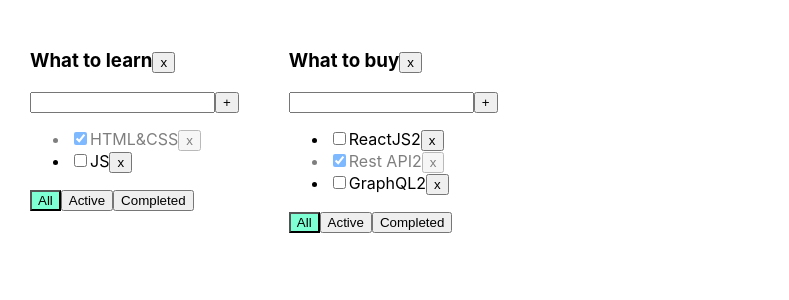
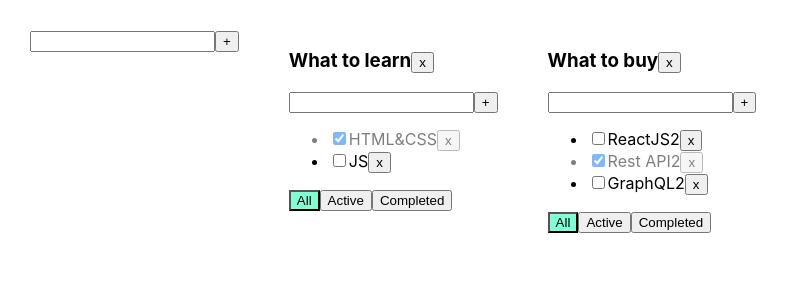
Before and after one commit to katsiarynalashcheuskaya/to-do-list, a React (Create React App) app: page / in a window 1280 px wide. Shown: the top 300 px of the page, without its empty margins (0-789 px from the left). Built offline with nearby package versions, Linux system fonts and the light colour scheme.

Commit message:
lesson 6 was done

```diff
--- a/src/App.tsx
+++ b/src/App.tsx
@@ -2,6 +2,8 @@ import React, {useState} from 'react';
 import './App.css';
 import {Todolist} from './Todolist';
 import {v1} from "uuid";
+import { Input } from './components/Input/Input';
+import { Button } from './components/Button/Button';
 
 export type TodolistsType = {
     id: string,
@@ -26,10 +28,12 @@ function App() {
     let todolistID1=v1();
     let todolistID2=v1();
 
-    const [todolists, setTodolists] = useState<Array<TodolistsType>>([
+    const [todolists, setTodolists] = useState<Array<TodolistsType>>(
+        [
         {id: todolistID1, title: 'What to learn'},
         {id: todolistID2, title: 'What to buy'},
-    ])
+    ]
+    )
 
     const [tasks, setTasks] = useState<TasksStateType>({
         [todolistID1]:{
@@ -80,9 +84,29 @@ function App() {
         setTodolists(todolists.filter(el=>el.id!==todolistID))
         delete tasks[todolistID]
     }
+    function addNewTodolist(title: string){
+        const todolistID = v1()
+        let newTodolist:TodolistsType = {id: todolistID, title: title};
+        setTodolists([...todolists, newTodolist])
+        let newTask: InTasksType ={
+            data:[
+            {id: todolistID, title: 'nuhuhu', isDone: true},
+        ],
+            filter: 'All'}
+
+        setTasks({...tasks, [todolistID]:newTask})
+
+    }
+    function editTask(todolistID: string, taskId: string, newTitle:string){
+            setTasks({...tasks, [todolistID]:{...tasks[todolistID], data:tasks[todolistID].data.map(t=>t.id===taskId ? {...t, title:newTitle} : t)}})
+    }
+    function editTodolist(todolistID: string, newTitle:string){
+        setTodolists(todolists.map(t=>t.id===todolistID ? {...t, title:newTitle} : t))
+    }
 
     return (
         <div className="App">
+            <Input callback={addNewTodolist}/>
             {todolists.map(mapTodolist => {
                 let tasksForTodolist = tasks[mapTodolist.id].data;
                 if (tasks[mapTodolist.id].filter === "Active") {
@@ -102,9 +126,12 @@ function App() {
                         changeFilter={changeFilter}
                         addTask={addTask}
                         changeTaskStatus={changeStatus}
+                        editTask={editTask}
+                        editTodolist={editTodolist}
                         filter={tasks[mapTodolist.id].filter}
                     />
                 )
+
             })}
         </div>
     );
--- a/src/Todolist.tsx
+++ b/src/Todolist.tsx
@@ -1,6 +1,9 @@
 import React, {ChangeEvent, KeyboardEvent, useState} from 'react';
 import {FilterValuesType} from './App';
-import {Button} from "./components/Button";
+import { Button } from './components/Button/Button';
+import { EditableSpan } from './components/EditableSpan/EditableSpan';
+import { Input } from './components/Input/Input';
+
 
 type TaskType = {
     id: string
@@ -16,61 +19,69 @@ type PropsType = {
     changeFilter: (todolistID:string, value: FilterValuesType) => void
     addTask: (todolistID: string, title: string) => void
     changeTaskStatus: (todolistID: string, taskId: string, isDone: boolean) => void
+    editTask: (todolistID: string, taskId: string, newTitle:string)=>void
+    editTodolist: (todolistID: string, newTitle:string)=>void
     removeTodolist: (todolistID: string)=>void
     filter: FilterValuesType
 }
 
 export function Todolist(props: PropsType) {
+    let {todolistID, title, removeTodolist, filter, removeTask, tasks, addTask, changeTaskStatus, changeFilter, editTask, editTodolist} = props
 
-    let [title, setTitle] = useState("")
+    /*let [label, setLabel] = useState("")
     let [error, setError] = useState<string | null>(null)
-
     const addTaskHandler = () => {
-        if (title.trim() !== "") {
-            props.addTask(props.todolistID, title.trim());
-            setTitle("");
+        if (label.trim() !== "") {
+            addTask(todolistID, label.trim());
+            setLabel("");
         } else {
             setError("Title is required");
         }
     }
      const onChangeHandler = (e: ChangeEvent<HTMLInputElement>) => {
-        setTitle(e.currentTarget.value)
+         setLabel(e.currentTarget.value)
      }
      const onKeyPressHandler = (e: KeyboardEvent<HTMLInputElement>) => {
          setError(null);
          if (e.key === 'Enter') {
              addTaskHandler();
          }
+     }*/
+
+    const addTaskHandler=(newTitle:string)=>addTask(todolistID, newTitle)
+    const removeTodolistHandler=()=>removeTodolist(todolistID)
+    const editTodolistHandler = (newTitle:string) => editTodolist(todolistID, newTitle)
+    const editTaskHandler = (tID:string, newTitle:string) => {
+        editTask(todolistID, tID, newTitle)
     }
-    const removeTodolistHandler = () => props.removeTodolist(props.todolistID)
 
     return <div>
         <h3>
-            {props.title}
+            <EditableSpan title={title} callback={editTodolistHandler}/>
             <Button name={'x'} callback={removeTodolistHandler}/>
         </h3>
         <div>
-            <input value={title}
+            {/*<input value={label}
                    onChange={onChangeHandler}
                    onKeyDown={onKeyPressHandler}
                    className={error ? "error" : ""}
-            />
-            <Button name={'+'} callback={addTaskHandler}/>
-            {error && <div className="error-message">{error}</div>}
+            />*/}
+            <Input callback={addTaskHandler}/>
         </div>
         <ul>
             {
-                props.tasks.map(t => {
-                    const removeButtonHandler = () => props.removeTask(props.todolistID, t.id)
+                tasks.map(t => {
+                    const removeButtonHandler = () => removeTask(todolistID, t.id)
                     const onChangeHandler = (e: ChangeEvent<HTMLInputElement>) => {
-                        props.changeTaskStatus(props.todolistID, t.id, e.currentTarget.checked);
+                        changeTaskStatus(todolistID, t.id, e.currentTarget.checked);
                     }
 
                     return <li key={t.id} className={t.isDone ? "is-done" : ""}>
                         <input type="checkbox"
                                onChange={onChangeHandler}
                                checked={t.isDone}/>
-                        <span>{t.title}</span>
+                        {/*<span>{t.title}</span>*/}
+                        <EditableSpan title={t.title} callback={(newTitle)=>editTaskHandler(t.id, newTitle)}/>
                         <Button name={'x'} callback={removeButtonHandler}/>
                     </li>
                 })
@@ -84,9 +95,9 @@ export function Todolist(props: PropsType) {
             <button className={props.filter === 'completed' ? "active-filter" : ""}
                 onClick={onCompletedClickHandler}>Completed</button>*/}
 
-            <Button name={'All'} callback={()=>props.changeFilter(props.todolistID,'All')} Filter={props.filter}/>
-            <Button name={'Active'} callback={()=>props.changeFilter(props.todolistID,'Active')} Filter={props.filter}/>
-            <Button name={'Completed'} callback={()=>props.changeFilter(props.todolistID,'Completed')} Filter={props.filter}/>
+            <Button name={'All'} callback={()=>changeFilter(todolistID,'All')} Filter={filter}/>
+            <Button name={'Active'} callback={()=>changeFilter(todolistID,'Active')} Filter={filter}/>
+            <Button name={'Completed'} callback={()=>changeFilter(todolistID,'Completed')} Filter={filter}/>
         </div>
     </div>
 }
--- a/src/components/Button.tsx
+++ b/src/components/Button/Button.tsx
@@ -1,8 +1,6 @@
 import React from 'react';
 import s from './Button.module.css';
-import {FilterValuesType} from "../App";
-
-
+import {FilterValuesType} from "../../App";
 
 type ButtonPropsType = {
     name:string;
--- /dev/null
+++ b/src/components/EditableSpan/EditableSpan.tsx
@@ -0,0 +1,26 @@
+import React, {ChangeEvent, useState } from 'react';
+
+type EditableSpanPropsType = {
+    title:string
+    callback: (newTitle:string)=>void
+}
+
+export const EditableSpan = (props:EditableSpanPropsType) => {
+    const {title} = props;
+    const [edit, setEdit] = useState(false)
+    let [label, setLabel] = useState(title)
+    const onClickHandler=()=>{
+        setEdit(!edit)
+        props.callback(label)
+    }
+
+    const onChangeHandler = (e: ChangeEvent<HTMLInputElement>) => {
+        setLabel(e.currentTarget.value)
+    }
+
+    return (
+        edit
+        ? <input value={label} onBlur={onClickHandler} autoFocus onChange={onChangeHandler}/>
+        : <span onClick={onClickHandler}>{title}</span>
+    );
+};
--- /dev/null
+++ b/src/components/Input/Input.tsx
@@ -0,0 +1,46 @@
+import React, {ChangeEvent, useState } from 'react';
+import { Button } from '../Button/Button';
+import s from './Input.module.css';
+import {
+    KeyboardEvent
+} from "../../../../../../../Applications/WebStorm.app/Contents/plugins/JavaScriptLanguage/jsLanguageServicesImpl/external/react";
+
+
+type InputPropsType = {
+    callback: (title:string) => void
+}
+
+export const Input = (props:InputPropsType) => {
+    let [label, setLabel] = useState("")
+    let [error, setError] = useState<string | null>(null)
+    const addTaskHandler = () => {
+        if (label.trim() !== "") {
+            props.callback(label.trim());
+            setLabel("");
+        } else {
+            setError("Title is required");
+        }
+    }
+
+    const onKeyPressHandler = (e: KeyboardEvent<HTMLInputElement>) => {
+        setError(null);
+        if (e.key === 'Enter') {
+            addTaskHandler();
+        }
+    }
+
+    const onChangeHandler = (e: ChangeEvent<HTMLInputElement>) => {
+        setLabel(e.currentTarget.value)
+    }
+    return (
+        <div>
+            <input value={label}
+                   onChange={onChangeHandler}
+                   onKeyDown={onKeyPressHandler}
+                   className={error ? "error" : ""}
+            />
+            <Button name={'+'} callback={addTaskHandler}/>
+            {error && <div className="error-message">{error}</div>}
+        </div>
+    );
+}
```
Also changed, not shown: src/components/Button/Button.module.css (renamed from src/components/Button.module.css), src/components/EditableSpan/EditableSpan.module.css (added), src/components/Input/Input.module.css (added). Lines whose indentation alone changed are shown as unchanged.
